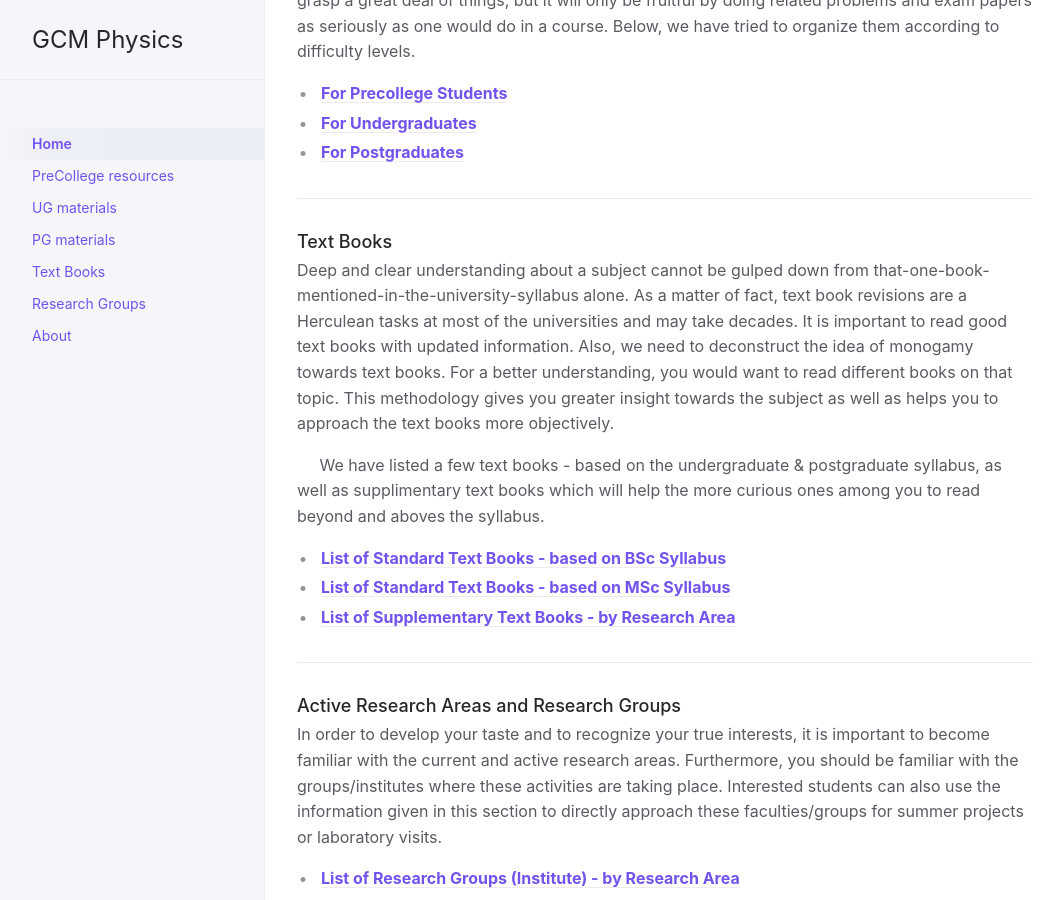
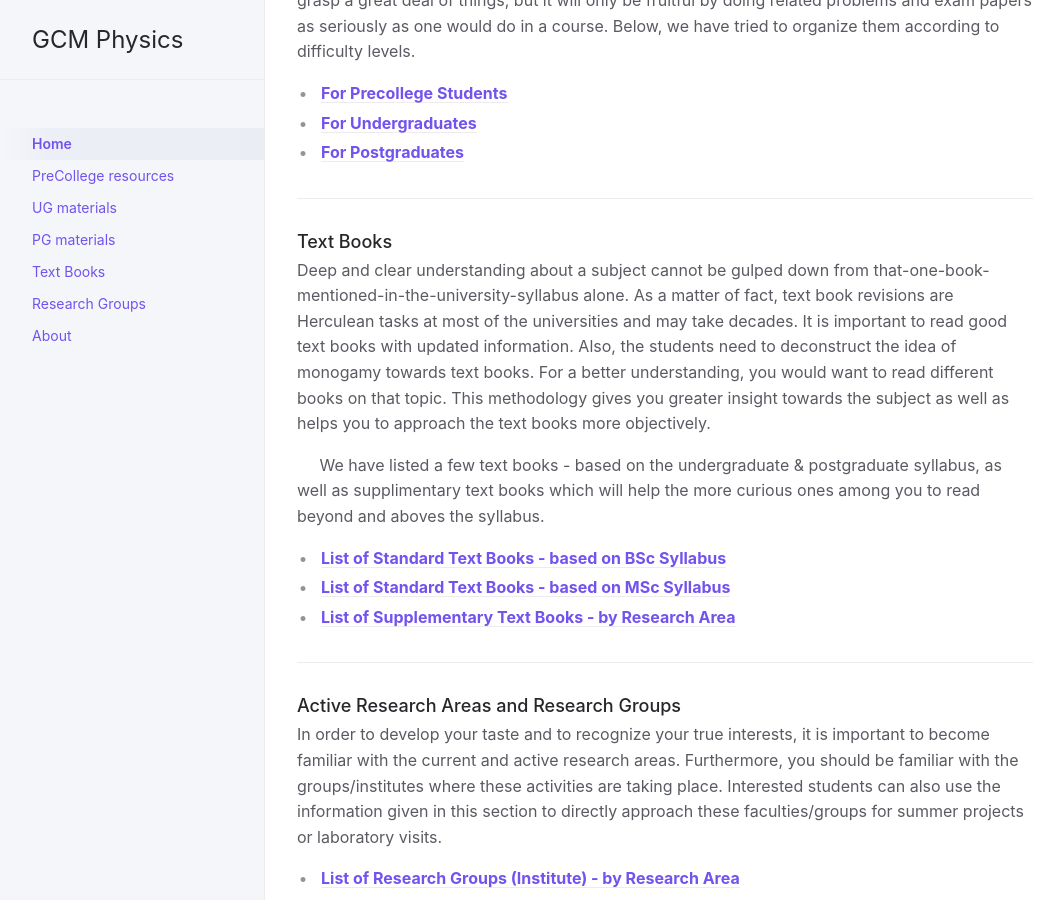
Before and after one commit to gcmphysalum/blog, a Jekyll site: the page built from index.md, in a window 1280 px wide and 900 px high, scrolled down 657 px. Shown: the whole window, without its empty margins (107-1171 px from the left). Built offline with Jekyll 4.4.1, drawn with Linux system fonts in a browser that asks for light colours.

Commit message:
Removed "a" Herculean tasks

```diff
--- a/index.md
+++ b/index.md
@@ -26,7 +26,7 @@ These video lectures are so awesome that you can merely sit and listen to these
 ---
 
 ### Text Books
-Deep and clear understanding about a subject cannot be gulped down from that-one-book-mentioned-in-the-university-syllabus alone. As a matter of fact, text book revisions are a Herculean tasks at most of the universities and may take decades. It is important to read good text books with updated information. Also, we need to deconstruct the idea of monogamy towards text books. For a better understanding, you would want to read different books on that topic. This methodology gives you greater insight towards the subject as well as helps you to approach the text books more objectively.
+Deep and clear understanding about a subject cannot be gulped down from that-one-book-mentioned-in-the-university-syllabus alone. As a matter of fact, text book revisions are Herculean tasks at most of the universities and may take decades. It is important to read good text books with updated information. Also, the students need to deconstruct the idea of monogamy towards text books. For a better understanding, you would want to read different books on that topic. This methodology gives you greater insight towards the subject as well as helps you to approach the text books more objectively.
 
 &nbsp;&nbsp;&nbsp;&nbsp;
 We have listed a few text books - based on the undergraduate & postgraduate syllabus, as well as supplimentary text books which will help the more curious ones among you to read beyond and aboves the syllabus.
```
